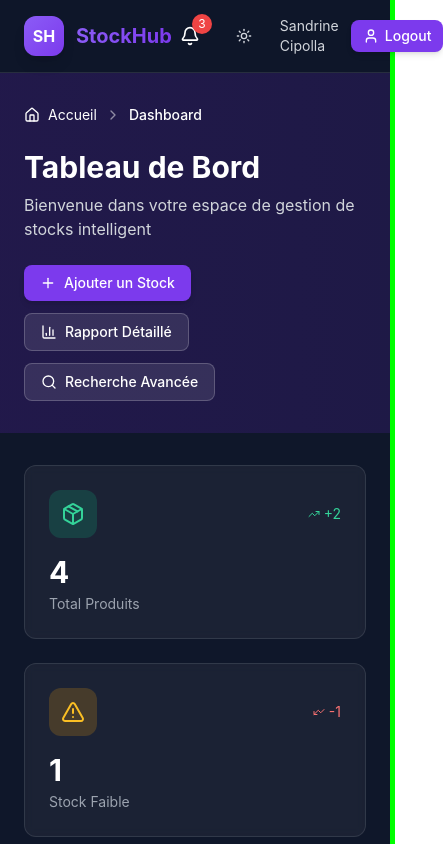
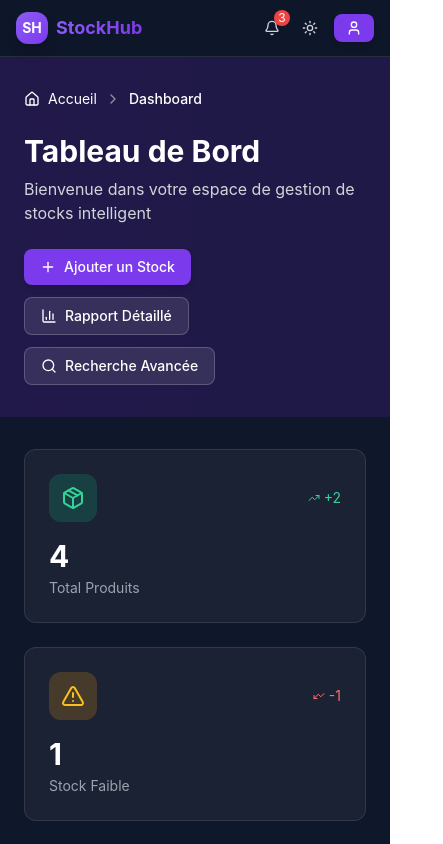
Before and after one commit to SandrineCipolla/stockHub_V2_front, a React (Vite) app: page / in a window 390 px wide. Shown: the top 844 px of the page, 443 px wide, since content can reach past the window. Built offline with nearby package versions, Linux system fonts and the light colour scheme.

Commit message:
correction for button on mobile

```diff
--- a/src/components/layout/Header.tsx
+++ b/src/components/layout/Header.tsx
@@ -23,69 +23,97 @@ export const Header: React.FC<HeaderProps> = ({
             : 'bg-white/95 border-gray-200',
         textMuted: theme === 'dark' ? 'text-gray-300' : 'text-gray-600',
     };
+    const handleNotifications = () => {
+        console.log('🔔 Clic notifications - ici tu ouvriras le panneau notifications');
+
+    };
 
     return (
         <header
             className={`sticky top-0 z-50 ${themeClasses.header} backdrop-blur-xl border-b ${className}`}
             role="banner"
         >
-            <div className="max-w-7xl mx-auto px-6 py-4">
-                <div className="flex items-center justify-between">
-                    {/* Logo avec rôle et aria-label pour accessibilité */}
-                    <div className="flex items-center gap-3">
+            {/* Container responsive avec padding adaptatif */}
+            <div className="max-w-7xl mx-auto px-4 sm:px-6 py-3 sm:py-4">
+                <div className="flex items-center justify-between gap-2">
+
+                    {/* Logo avec tailles responsives */}
+                    <div className="flex items-center gap-2 sm:gap-3 flex-shrink-0">
                         <div
-                            className="w-10 h-10 bg-gradient-to-br from-purple-500 to-purple-600 rounded-xl flex items-center justify-center text-white font-bold shadow-lg"
+                            className="w-8 h-8 sm:w-10 sm:h-10 bg-gradient-to-br from-purple-500 to-purple-600 rounded-xl flex items-center justify-center text-white font-bold shadow-lg"
                             aria-label="Logo StockHub"
                         >
-                            SH
+                            <span className="text-sm sm:text-base">SH</span>
                         </div>
-                        <h1 className="text-xl font-bold bg-gradient-to-r from-purple-500 to-purple-600 bg-clip-text text-transparent">
+                        <h1 className="text-lg sm:text-xl font-bold bg-gradient-to-r from-purple-500 to-purple-600 bg-clip-text text-transparent">
                             StockHub
                         </h1>
                     </div>
 
-                    {/* Actions utilisateur avec navigation accessible */}
+                    {/* Actions utilisateur avec navigation accessible et responsive */}
                     <nav
-                        className="flex items-center gap-4"
+                        className="flex items-center gap-1 sm:gap-4"
                         role="navigation"
                         aria-label="Actions utilisateur"
                     >
+                        {/* Notifications - masqué sur très petits écrans */}
                         <button
-                            className={`relative p-2 rounded-lg transition-colors ${
-                                theme === 'dark' ? 'hover:bg-white/10' : 'hover:bg-gray-100'
-                            } focus:outline-none focus:ring-2 focus:ring-purple-500`}
+                            onClick={handleNotifications}
+                            className={`
+                                relative p-1.5 sm:p-2 rounded-lg transition-colorsMore actions
+                                focus:outline-none focus:ring-2 focus:ring-purple-500 focus:ring-offset-2
+                                ${theme === "dark" ? "hover:bg-white/10" : "hover:bg-gray-100"}
+                            `}
                             aria-label={`Notifications (${notificationCount} non lues)`}
                             aria-describedby="notifications-count"
+                            onKeyDown={(e) => {
+                                if (['Enter', ' '].includes(e.key)) {
+                                    e.preventDefault();
+                                    handleNotifications();
+                                }
+                            }}
                         >
-                            <Bell className="w-5 h-5" aria-hidden="true" />
-                            {notificationCount > 0 && (
+                            <Bell className={`w-4 h-4 sm:w-5 sm:h-5 ${themeClasses.textMuted}`} aria-hidden="true" />
                                 <span
-                                    id="notifications-count"
-                                    className="absolute -top-1 -right-1 w-5 h-5 bg-red-500 text-white text-xs rounded-full flex items-center justify-center"
+                                    className="absolute -top-1 -right-1 w-4 h-4 sm:w-5 sm:h-5 bg-red-500 text-white text-xs rounded-full flex items-center justify-center"
                                     aria-label={`${notificationCount} notifications non lues`}
                                 >
-                  {notificationCount}
-                </span>
-                            )}
+                                    <span className="text-xs">{notificationCount}</span>
+                                </span>
+
                         </button>
 
+                        {/* Toggle thème avec taille responsive */}
                         <Button
                             variant="ghost"
                             size="sm"
                             icon={theme === 'dark' ? Sun : Moon}
                             onClick={toggleTheme}
                             aria-label={`Changer vers le thème ${theme === 'dark' ? 'clair' : 'sombre'}`}
+                            className="p-1.5 sm:p-2"
                         />
 
-                        <div className="flex items-center gap-3">
-              <span
-                  className={`text-sm ${themeClasses.textMuted}`}
-                  aria-label="Utilisateur connecté"
-              >
-                {userName}
-              </span>
-                            <Button variant="primary" size="sm" icon={User}>
-                                Logout
+                        {/* Section utilisateur avec adaptations mobile/desktop */}
+                        <div className="flex items-center gap-1 sm:gap-3">
+                            {/* Nom utilisateur - masqué sur mobile et tablette */}
+                            <span className={`hidden sm:block text-sm ${themeClasses.textMuted}`}
+                                aria-label="Utilisateur connecté"
+                                title={userName}
+                            >
+                                {userName}
+                            </span>
+
+                            {/* Bouton Logout avec versions responsive */}
+
+                            <Button
+                                variant="primary"
+                                size="sm"
+                                icon={User}
+                                className="px-2 sm:px-3"
+                                aria-label="Se déconnecter de l'application StockHub"
+                            >
+
+                                <span className="hidden sm:inline">Logout</span>
                             </Button>
                         </div>
                     </nav>
```
